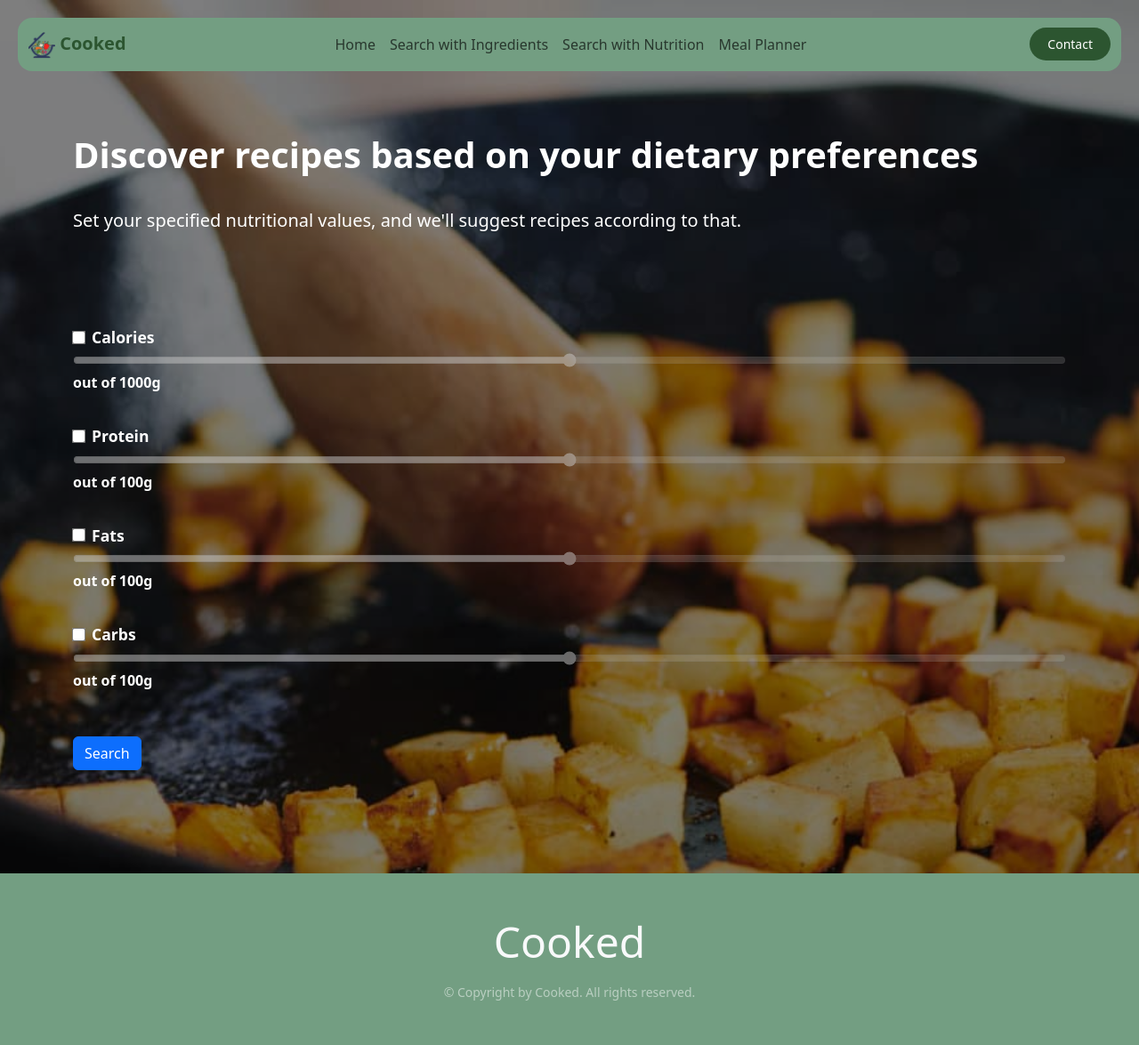
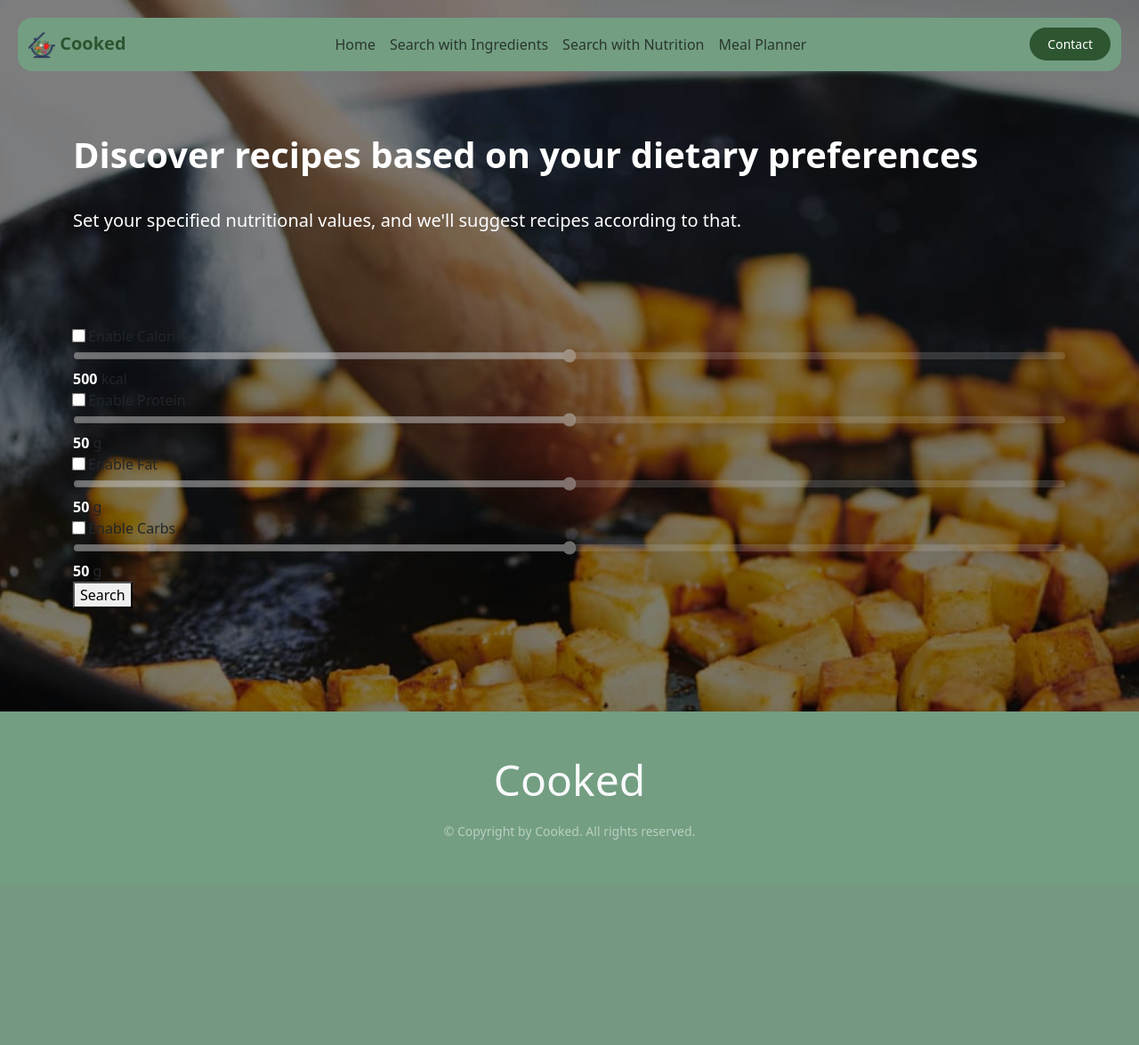
Before and after one commit to Z33xD/cooked, a Flask app: page /search_nutrition in a window 1280 px wide. Shown: the whole page at 89% size. After the commit the page ends 944 px from the top, so only its background shows below. Run offline with Flask 3, Linux system fonts and the light colour scheme.

Commit message:
Built search_with_nutrition's main functionality

```diff
--- a/app.py
+++ b/app.py
@@ -49,31 +49,66 @@ def search_ingredients():
 
     return render_template("search_results.html", recipes=processed_recipes)
 
-@app.route('/search_nutrition', methods=['GET', 'POST'])
+# Function to fetch recipes based on user-selected nutrition filters
+def get_recipes_based_on_nutrition(filters, tolerance=10):
+    url = "https://api.spoonacular.com/recipes/findByNutrients"
+
+    params = {
+        "apiKey": SPOONACULAR_API_KEY,
+        "number": 20  # Fetch 20 recipes
+    }
+
+    if "calories" in filters:
+        params["minCalories"] = max(0, filters["calories"] - tolerance)
+        params["maxCalories"] = filters["calories"] + tolerance
+    if "protein" in filters:
+        params["minProtein"] = max(0, filters["protein"] - tolerance)
+        params["maxProtein"] = filters["protein"] + tolerance
+    if "fat" in filters:
+        params["minFat"] = max(0, filters["fat"] - tolerance)
+        params["maxFat"] = filters["fat"] + tolerance
+    if "carbs" in filters:
+        params["minCarbs"] = max(0, filters["carbs"] - tolerance)
+        params["maxCarbs"] = filters["carbs"] + tolerance
+
+    print("Requesting recipes with parameters:", params)
+
+    response = requests.get(url, params=params)
+
+    if response.status_code == 200:
+        data = response.json()
+        print("Raw API Response:", data)  # Debugging: See what Spoonacular returns
+        return data
+    else:
+        print("Error fetching data:", response.status_code, response.text)
+        return []
+
+
+@app.route("/search_nutrition", methods=["GET", "POST"])
 def search_nutrition():
-    if request.method == 'POST':
-        # Extract user-selected filters
-        nutrition_filters = {}
-        if "calories" in request.form: nutrition_filters["maxCalories"] = request.form["calories"]
-        if "protein" in request.form: nutrition_filters["maxProtein"] = request.form["protein"]
-        if "fat" in request.form: nutrition_filters["maxFat"] = request.form["fat"]
-        if "carbs" in request.form: nutrition_filters["maxCarbs"] = request.form["carbs"]
+    if request.method == "POST":
+        print("Raw Form Data:", request.form)  # Debugging
 
-        # Spoonacular API Endpoint
-        url = "https://api.spoonacular.com/recipes/findByNutrients"
+        filters = {}
+        tolerance = 10  # +/-10 range
 
-        # Add API Key
-        nutrition_filters["apiKey"] = SPOONACULAR_API_KEY
+        if "calories" in request.form and "calories_enabled" in request.form:
+            filters["calories"] = int(request.form["calories"])
+        if "protein" in request.form and "protein_enabled" in request.form:
+            filters["protein"] = int(request.form["protein"])
+        if "fat" in request.form and "fat_enabled" in request.form:
+            filters["fat"] = int(request.form["fat"])
+        if "carbs" in request.form and "carbs_enabled" in request.form:
+            filters["carbs"] = int(request.form["carbs"])
 
-        # Send request to Spoonacular
-        response = requests.get(url, params=nutrition_filters)
-        data = response.json()  # Parse JSON response
+        print("Filters applied:", filters)  # Debugging
 
-        # Debugging: Print API response
-        print("Spoonacular Response:", data)
+        if not filters:
+            return render_template("search_results.html", recipes=[])
 
-        return render_template("search_results.html", recipes=data)
-    # If GET request, render the search page
+        recipes = get_recipes_based_on_nutrition(filters)
+        return render_template("search_results.html", recipes=recipes)
+
     return render_template("search_with_nutrition.html")
 
 # Route to fetch and display search results
--- a/static/js/nutrition_search.js
+++ b/static/js/nutrition_search.js
@@ -5,7 +5,7 @@ document.addEventListener("DOMContentLoaded", function () {
         const valueDisplay = document.getElementById(valueId);
 
         if (!checkbox || !slider || !valueDisplay) {
-            console.error(`Error: Element not found - ${checkboxId}, ${sliderId}, or ${valueId}`);
+            console.error(`Element not found - ${checkboxId}, ${sliderId}, or ${valueId}`);
             return;
         }
 
@@ -14,7 +14,6 @@ document.addEventListener("DOMContentLoaded", function () {
             slider.style.opacity = checkbox.checked ? "1" : "0.5";
         });
 
-        // Update displayed value when slider moves
         slider.addEventListener("input", function () {
             valueDisplay.textContent = slider.value;
         });
@@ -25,11 +24,10 @@ document.addEventListener("DOMContentLoaded", function () {
     toggleSlider("fat_enabled", "fat", "fat_value");
     toggleSlider("carbs_enabled", "carbs", "carbs_value");
 
-    // To ensure only enabled sliders send data
-    document.getElementById("nutrition-search-form").addEventListener("submit", function (event) {
-        document.querySelectorAll("input[type='range']").forEach(slider => {
-            if (slider.disabled) {
-                slider.removeAttribute("name"); // Prevent sending disabled fields
+    document.getElementById("nutrition-search-form")?.addEventListener("submit", function () {
+        document.querySelectorAll("input[type=range]").forEach(slider => {
+            if (!slider.disabled) {
+                slider.removeAttribute("disabled");
             }
         });
     });
--- a/static/styles.css
+++ b/static/styles.css
@@ -195,7 +195,7 @@ main
 
 .card
 {
-    background-color: rgba(255, 255, 255, 0.4) !important;
+    background-color: rgba(0, 0, 0, 0.4) !important;
     backdrop-filter: blur(5px);
     border: 1px solid rgba(255, 255, 255, 0.2) !important;
 }
--- a/templates/search_with_nutrition.html
+++ b/templates/search_with_nutrition.html
@@ -20,44 +20,40 @@
         <div class="container mt-5">
             <div class="position-relative">
                 <!-- Use POST to send selected ingredients -->
-                <form action="/search_nutrition" method="POST" id="nutrition-search-form" class="mt-4">
-                    <!-- Calories -->
-                    <div class="nutrition-group">
-                        <label class="nutrition-label">
-                            <input type="checkbox" id="calories_enabled"> <strong class="white-text">Calories</strong>
+                <form action="/search_nutrition" method="POST" id="nutrition-search-form">
+                    <div>
+                        <label>
+                            <input type="checkbox" name="calories_enabled" id="calories_enabled"> Enable Calories
                         </label>
-                        <input type="range" id="calories" name="calories" min="0" max="1000" step="10" value="500" disabled>
-                        <span id="calories_value">out of 1000g</span>
+                        <input type="range" name="calories" id="calories" min="0" max="1000" step="10" value="500" disabled>
+                        <span id="calories_value">500</span> kcal
                     </div>
 
-                    <!-- Protein -->
-                    <div class="nutrition-group">
-                        <label class="nutrition-label">
-                            <input type="checkbox" id="protein_enabled"> <strong class="white-text">Protein</strong>
+                    <div>
+                        <label>
+                            <input type="checkbox" name="protein_enabled" id="protein_enabled"> Enable Protein
                         </label>
-                        <input type="range" id="protein" name="protein" min="0" max="100" step="1" value="50" disabled>
-                        <span id="protein_value">out of 100g</span>
+                        <input type="range" name="protein" id="protein" min="0" max="100" step="1" value="50" disabled>
+                        <span id="protein_value">50</span> g
                     </div>
 
-                    <!-- Fat -->
-                    <div class="nutrition-group">
-                        <label class="nutrition-label">
-                            <input type="checkbox" id="fat_enabled"> <strong class="white-text">Fats</strong>
+                    <div>
+                        <label>
+                            <input type="checkbox" name="fat_enabled" id="fat_enabled"> Enable Fat
                         </label>
-                        <input type="range" id="fat" name="fat" min="0" max="100" step="1" value="50" disabled>
-                        <span id="fat_value">out of 100g</span>
+                        <input type="range" name="fat" id="fat" min="0" max="100" step="1" value="50" disabled>
+                        <span id="fat_value">50</span> g
                     </div>
 
-                    <!-- Carbs -->
-                    <div class="nutrition-group">
-                        <label class="nutrition-label">
-                            <input type="checkbox" id="carbs_enabled"> <strong class="white-text">Carbs</strong>
+                    <div>
+                        <label>
+                            <input type="checkbox" name="carbs_enabled" id="carbs_enabled"> Enable Carbs
                         </label>
-                        <input type="range" id="carbs" name="carbs" min="0" max="100" step="1" value="50" disabled>
-                        <span id="carbs_value">out of 100g</span>
+                        <input type="range" name="carbs" id="carbs" min="0" max="100" step="1" value="50" disabled>
+                        <span id="carbs_value">50</span> g
                     </div>
 
-                    <button type="submit" class="btn btn-primary mt-3">Search</button>
+                    <button type="submit">Search</button>
                 </form>
 
                 <!-- Ingredient search suggestions -->
```
